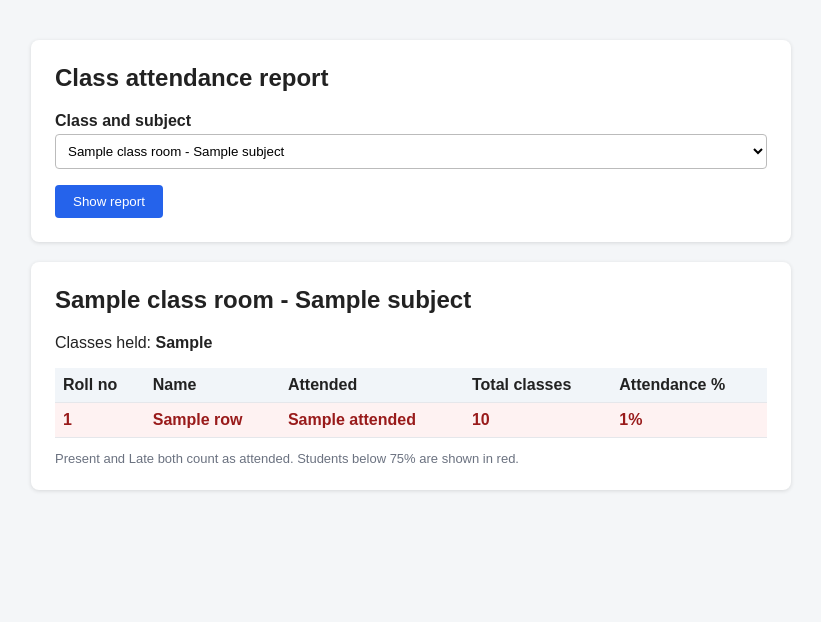
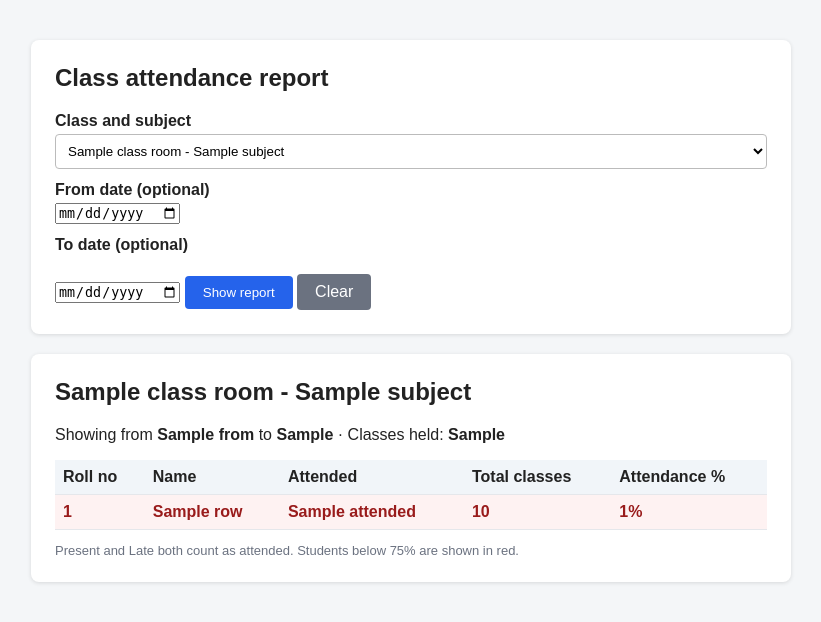
Before and after one commit to Amith-GA/Student-Attendance-Tracker, a Spring app: template src/main/resources/templates/teacher/report.html in a window 1280 px wide. Shown: the part 57-679 px from the top of the page, without its empty margins (229-1050 px from the left). Run offline with Thymeleaf, Linux system fonts and the light colour scheme; the template is opened without the code that fills it: most values are stand-ins (such as "Sample title", 1, 10 or a date in 2020); data that the repository does not hold is empty; some of the project's set-up classes (security, data sources, template engines, error pages and the like) are left out, and stand-ins take their place.

Commit message:
AT-46: teacher can filter the class report by date range

```diff
--- a/src/main/resources/templates/teacher/report.html
+++ b/src/main/resources/templates/teacher/report.html
@@ -25,13 +25,31 @@
                         th:text="${s.classRoom.name + ' - ' + s.name}"
                         th:selected="${subject != null and subject.id == s.id}"></option>
             </select>
+
+            <!-- AT-46: optional date range. Leave a box empty for "no limit". -->
+            <label for="from">From date (optional)</label>
+            <input type="date" id="from" name="from" th:value="${from}">
+
+            <label for="to">To date (optional)</label>
+            <input type="date" id="to" name="to" th:value="${to}">
+
             <button type="submit">Show report</button>
+            <a class="btn btn-grey" th:href="@{/teacher/report}">Clear</a>
         </form>
     </div>
 
     <div class="card" th:if="${subject != null}">
         <h2 th:text="${subject.classRoom.name + ' - ' + subject.name}"></h2>
-        <p>Classes held: <strong th:text="${classesHeld}"></strong></p>
+        <p>
+            <span th:if="${from != null or to != null}">
+                Showing
+                <span th:if="${from != null}">from <strong th:text="${from}"></strong></span>
+                <span th:if="${to != null}">to <strong th:text="${to}"></strong></span>
+                &middot;
+            </span>
+            <span th:if="${from == null and to == null}">Showing all dates &middot;</span>
+            Classes held: <strong th:text="${classesHeld}"></strong>
+        </p>
 
         <p th:if="${#lists.isEmpty(rows)}">This class has no students yet.</p>
         <table th:unless="${#lists.isEmpty(rows)}">
```
Also changed, not shown: src/main/java/com/attendance/tracker/controller/TeacherReportController.java (+12 -2 lines), src/main/java/com/attendance/tracker/service/ReportService.java (+22 -5 lines).
